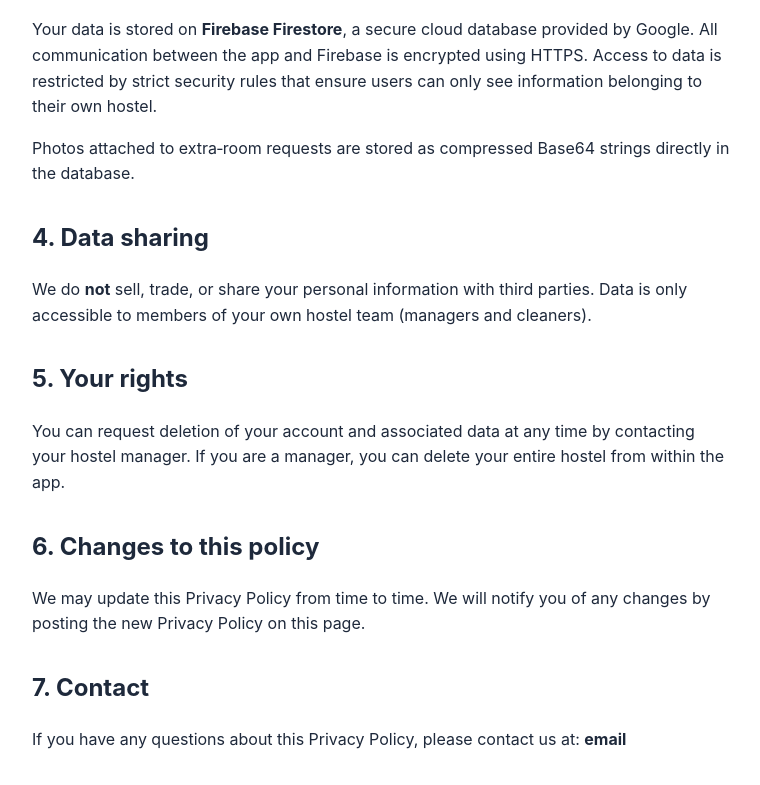
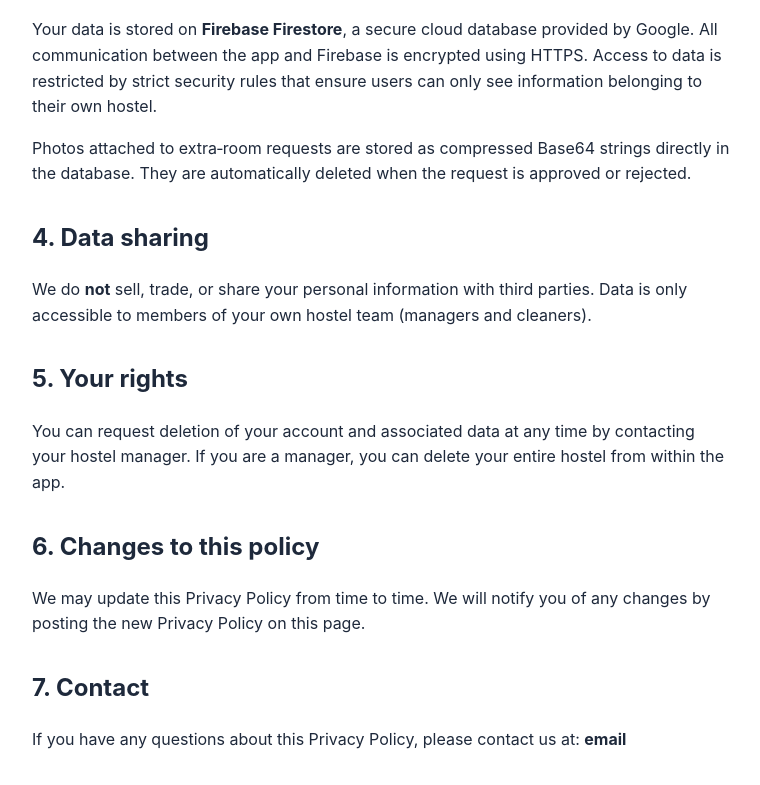
Before and after one commit to Magiscan/HostelKeep, a website: page privacy.html in a window 1280 px wide. Shown: the part 918-1703 px from the top of the page, without its empty margins (258-1018 px from the left). Drawn offline with Linux system fonts and the light colour scheme.

Commit message:
Backend fixes

```diff
--- a/privacy.html
+++ b/privacy.html
@@ -59,8 +59,8 @@
   <p>
     Photos attached to extra‑room requests are stored as compressed Base64 strings
     directly in the database.
-    <!-- They are automatically deleted when the request is
-    approved or rejected. -->
+    They are automatically deleted when the request is
+    approved or rejected.
   </p>
 
   <h2>4. Data sharing</h2>
```
Also changed, not shown: README.md, firebase.json.
